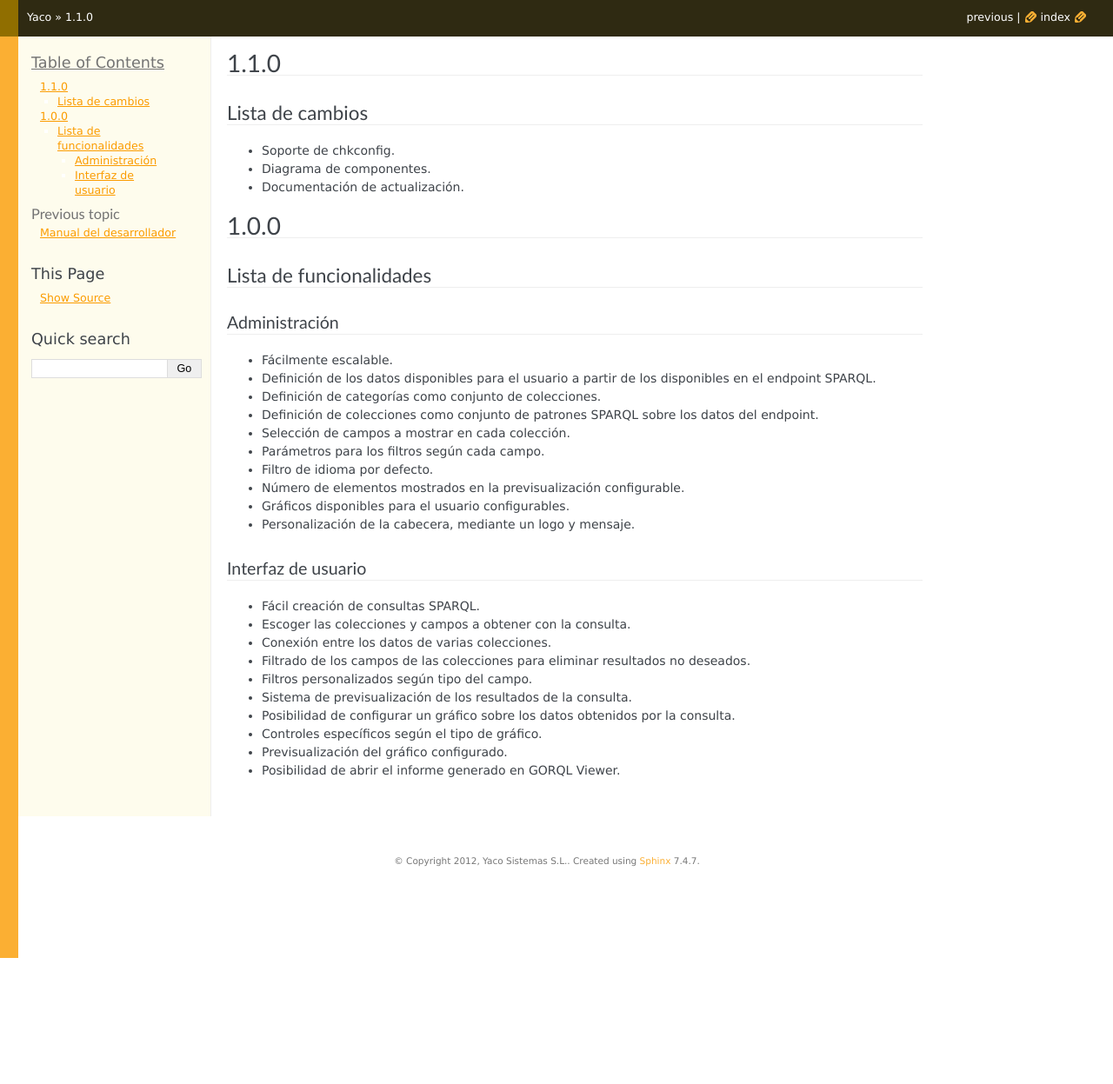
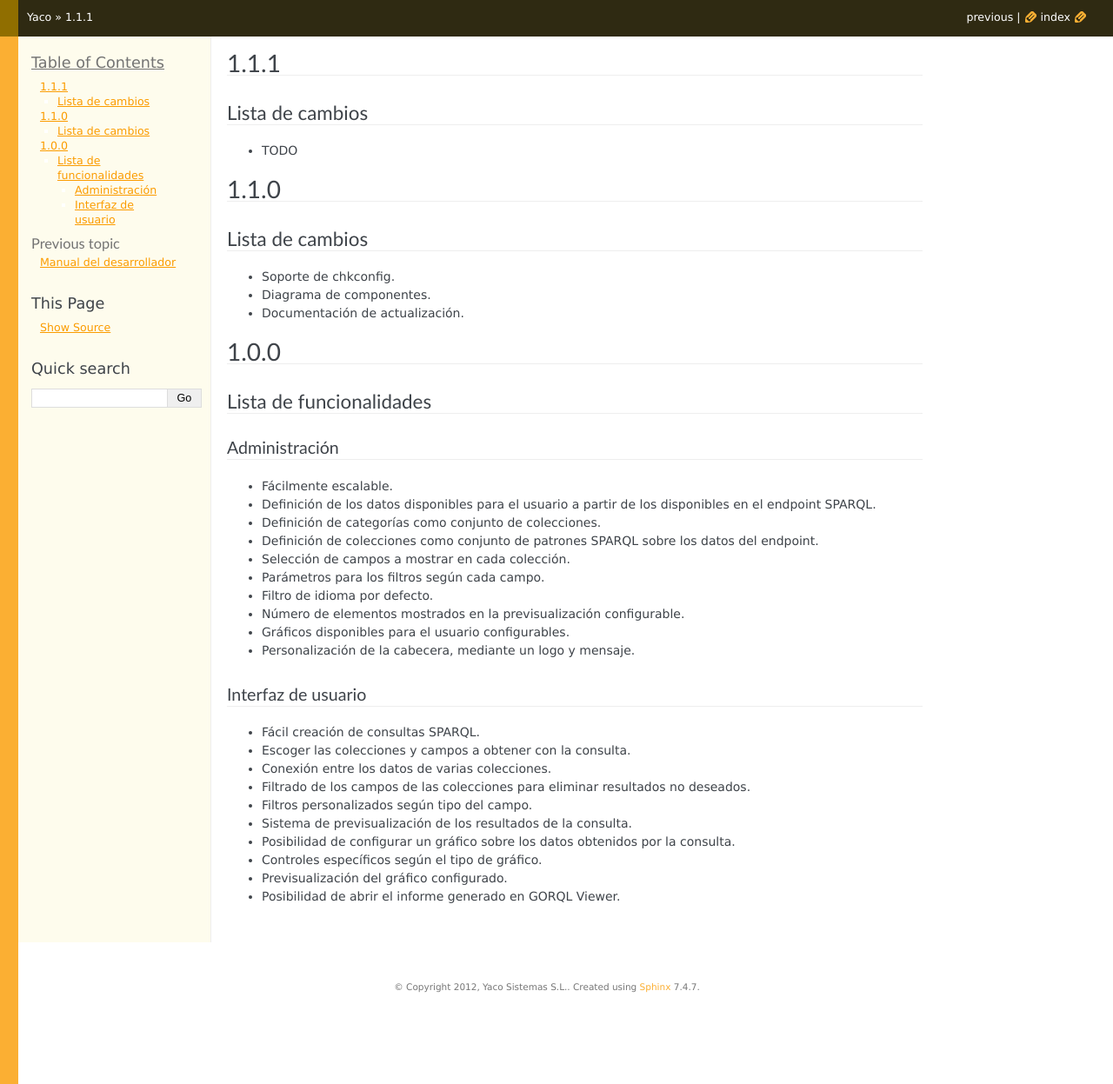
Before and after one commit to Yaco-Sistemas/gorql-editor, a Sphinx documentation site: the page built from docs/source/releases.rst, in a window 1280 px wide. Shown: the whole page at 87% size. Built offline with Sphinx 7.4.7, drawn with Linux system fonts in a browser that asks for light colours; before the commit the page ends 1102 px from its top, so only the background shows below that.

Commit message:
Bump version number
no-pep8

```diff
--- a/CHANGES.rst
+++ b/CHANGES.rst
@@ -1,9 +1,12 @@
 Changes
 =======
 
+1.1.1 (YYYY-MM-DD)
+------------------
+- TODO
+
 1.1.0 (2012-06-12)
 ------------------
-
 - chkconfig support
 - Components diagram
 
--- a/docs/source/conf.py
+++ b/docs/source/conf.py
@@ -50,7 +50,7 @@ copyright = u'2012, Yaco Sistemas S.L.'
 # The short X.Y version.
 version = '1.1'
 # The full version, including alpha/beta/rc tags.
-release = '1.1.0'
+release = '1.1.1devel'
 
 # The language for content autogenerated by Sphinx. Refer to documentation
 # for a list of supported languages.
--- a/docs/source/releases.rst
+++ b/docs/source/releases.rst
@@ -1,3 +1,11 @@
+1.1.1
+=====
+
+Lista de cambios
+----------------
+
+- TODO
+
 1.1.0
 =====
 
--- a/package.json
+++ b/package.json
@@ -1,6 +1,6 @@
 {
     "name": "gorql-editor",
-    "version": "1.1.0",
+    "version": "1.1.1devel",
     "private": true,
     "dependencies": {
         "express": "2.5.4",
```
Also changed, not shown: 1 other file.
